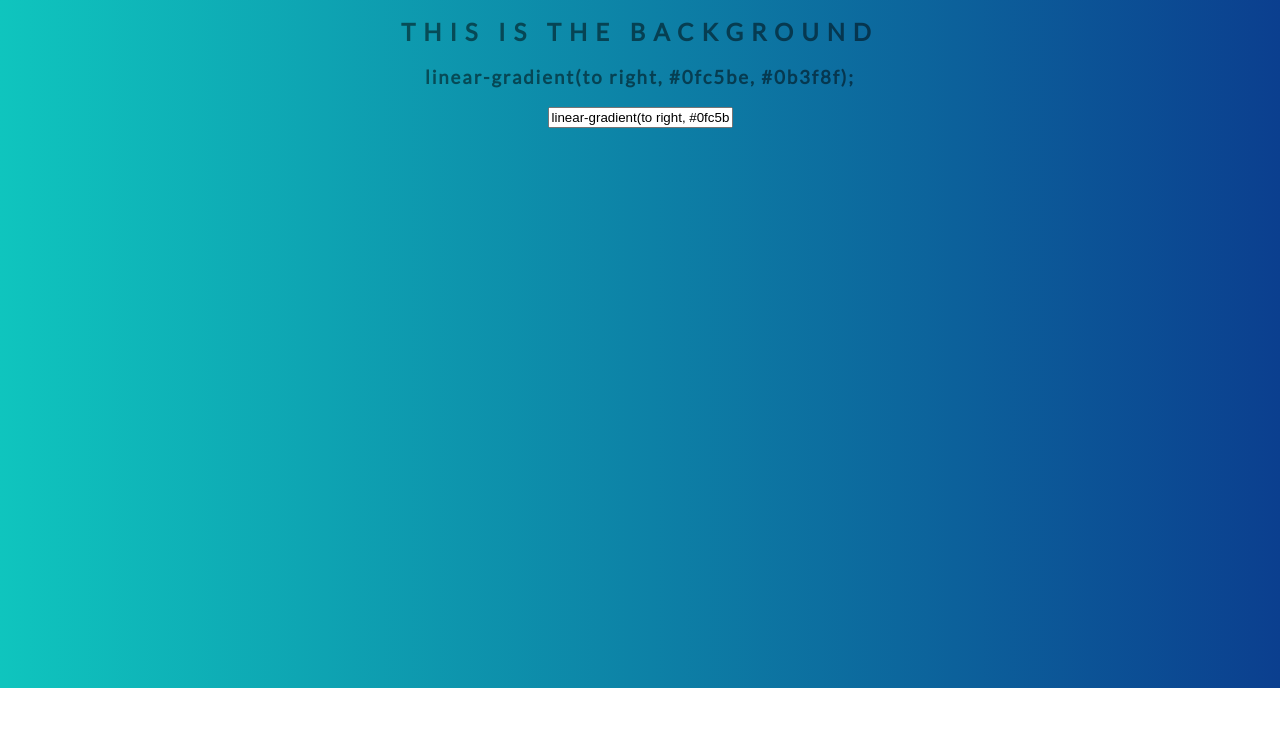
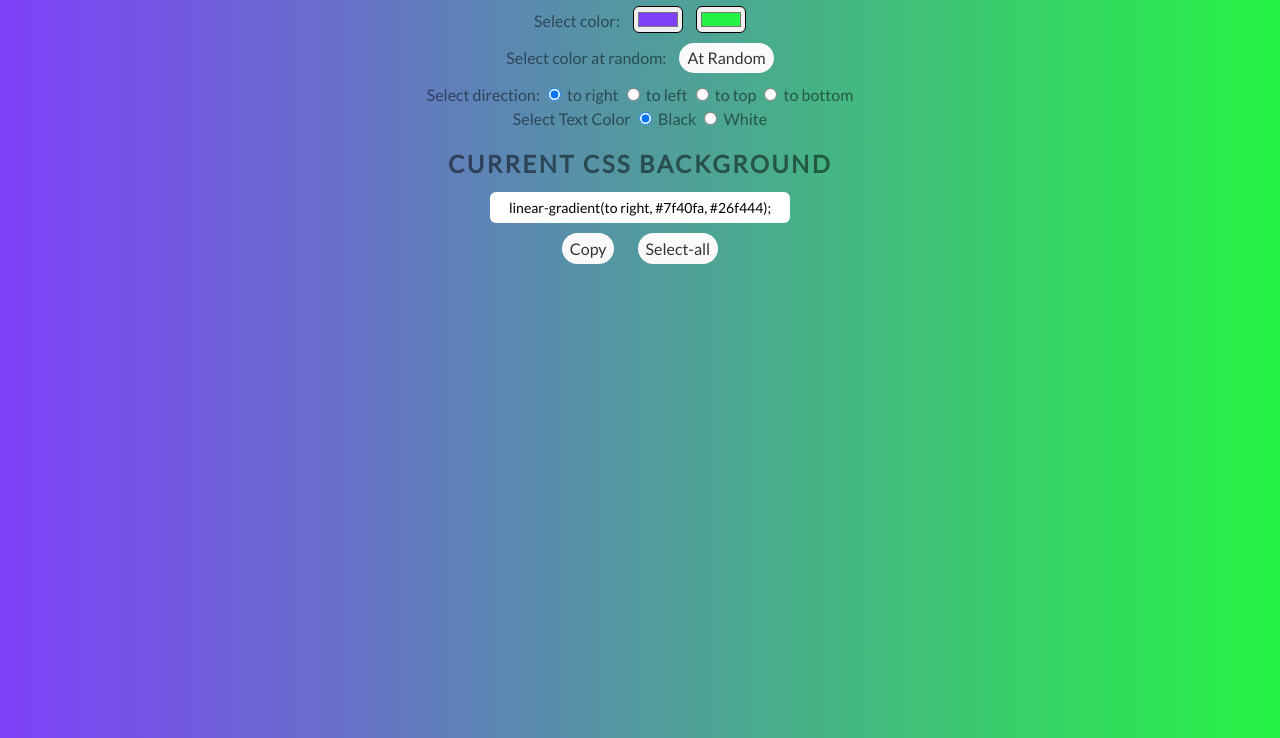
Before and after one commit to neneta0921/background-generator, a plain HTML site: page index.html in a window 1280 px wide. Shown: the part 112-850 px from the top of the page. Before the commit the page ends 800 px from the top, so only its background shows below. Drawn offline with Linux system fonts and the light colour scheme.

Commit message:
project updated

```diff
--- a/index.html
+++ b/index.html
@@ -13,16 +13,45 @@
       gtag('config', 'G-HGEPCV3FMS');
     </script>
     <title>Background Generator</title>
+    <link rel="stylesheet" type="text/css" href="reset.min.css" />
     <link rel="stylesheet" type="text/css" href="style.css" />
   </head>
-  <body id="gradient">
+  <body>
     <h1>Background Generator</h1>
-    <input class="color1" type="color" name="color1" value="#0fc5be" />
-    <input class="color2" type="color" name="color2" value="#0b3f8f" />
-    <button id="random">Random Change</button>
-    <h2>This is the Background</h2>
-    <h3></h3>
-    <input type="text" id="target" />
+
+    <div class="select">
+      <span>Select color: </span>
+      <input class="color1" type="color" name="color1" />
+      <input class="color2" type="color" name="color2" />
+    </div>
+    <div class="random">
+      <span>Select color at random:</span>
+      <button id="random">At Random</button>
+    </div>
+    <div class="deg">
+      <span>Select direction: </span>
+      <input type="radio" name="direction" id="right" value="right" checked />
+      <label for="right">to right</label>
+      <input type="radio" name="direction" id="left" value="left" />
+      <label for="left">to left</label>
+      <input type="radio" name="direction" id="top" value="top" />
+      <label for="top">to top</label>
+      <input type="radio" name="direction" id="bottom" value="bottom" />
+      <label for="bottom">to bottom</label>
+    </div>
+    <div class="font-color">
+      <span>Select Text Color</span>
+      <input type="radio" name="font-color" id="black" value="black" checked />
+      <label for="black">Black</label>
+      <input type="radio" name="font-color" id="white" value="white" />
+      <label for="white">White</label>
+    </div>
+    <h2>Current CSS Background</h2>
+    <input type="text" id="css" class="input-css" />
+    <div class="button-area">
+      <button id="copy">Copy</button>
+      <button id="select">Select-all</button>
+    </div>
     <script type="text/javascript" src="script.js"></script>
   </body>
 </html>
--- /dev/null
+++ b/reset.min.css
@@ -0,0 +1,53 @@
+*,
+::after,
+::before {
+  box-sizing: border-box;
+}
+blockquote,
+body,
+dd,
+dl,
+figure,
+h1,
+h2,
+h3,
+h4,
+p {
+  margin: 0;
+}
+ol[role='list'],
+ul[role='list'] {
+  list-style: none;
+}
+html {
+  scroll-behavior: smooth;
+}
+body {
+  min-height: 100vh;
+  text-rendering: optimizeSpeed;
+  line-height: 1.5;
+}
+a:not([class]) {
+  text-decoration-skip-ink: auto;
+}
+img,
+picture {
+  max-width: 100%;
+  display: block;
+}
+button,
+input,
+select,
+textarea {
+  font: inherit;
+}
+@media (prefers-reduced-motion: reduce) {
+  *,
+  ::after,
+  ::before {
+    animation-duration: 0s !important;
+    animation-iteration-count: 1 !important;
+    transition-duration: 0s !important;
+    scroll-behavior: auto !important;
+  }
+}
--- a/script.js
+++ b/script.js
@@ -1,15 +1,16 @@
-const body = document.getElementById('gradient');
-const css = document.querySelector('h3');
 const color1 = document.querySelector('.color1');
 const color2 = document.querySelector('.color2');
+const css = document.getElementById('css');
+const direction = document.getElementsByName('direction');
+const fontColor = document.getElementsByName('font-color');
 const randomBtn = document.getElementById('random');
-const cssInfo = document.getElementById('target');
+const copyBtn = document.getElementById('copy');
+const selectBtn = document.getElementById('select');
 
-function showCurrentColor() {
-  let backgroundStyle = `linear-gradient(to right, ${color1.value}, ${color2.value})`;
+function showCurrentColor(deg = 'right') {
+  let backgroundStyle = `linear-gradient(to ${deg}, ${color1.value}, ${color2.value})`;
   document.body.style.background = backgroundStyle;
-  css.textContent = `${backgroundStyle};`;
-  cssInfo.value = `${backgroundStyle};`;
+  css.value = `${backgroundStyle};`;
 }
 
 function createRandomColor() {
@@ -20,16 +21,64 @@ function createRandomColor() {
   return randomColor;
 }
 
+function btnTextChange(btn, msg) {
+  const previousMsg = btn.textContent;
+  btn.textContent = msg;
+  setTimeout(() => {
+    btn.textContent = previousMsg;
+  }, 1000);
+}
+
 function setRandomColor() {
   color1.value = createRandomColor();
   color2.value = createRandomColor();
+  btnTextChange(randomBtn, 'Changed!');
   showCurrentColor();
+}
+
+function selectCurrentValue() {
+  /* Select the text field */
+  css.select();
+  css.setSelectionRange(0, 99999); /*For mobile devices*/
+}
+
+function copyText() {
+  selectCurrentValue();
+
+  /* Copy the text inside the text field */
+  document.execCommand('copy');
+
+  /* Alert the copied text */
+  btnTextChange(copyBtn, 'Copied!');
+}
+
+function selectText() {
+  selectCurrentValue();
+  btnTextChange(selectBtn, 'Selected!');
 }
 
 // EventListener
 color1.addEventListener('input', showCurrentColor);
 color2.addEventListener('input', showCurrentColor);
 randomBtn.addEventListener('click', setRandomColor);
+copyBtn.addEventListener('click', copyText);
+selectBtn.addEventListener('click', selectText);
+
+// change direction
+direction.forEach((e) => {
+  e.addEventListener('click', () => {
+    const deg = document.querySelector('input:checked[name=direction]').value;
+    showCurrentColor(deg);
+  });
+});
+
+// change font color
+fontColor.forEach((e) => {
+  e.addEventListener('click', () => {
+    const color = document.querySelector('input:checked[name=font-color]').value;
+    document.body.style.color = color;
+  });
+});
 
 // On Load
-showCurrentColor();
+setRandomColor();
--- a/style.css
+++ b/style.css
@@ -4,17 +4,81 @@ body {
   font-family: 'Lato', sans-serif;
   color: rgba(0, 0, 0, 0.5);
   text-align: center;
-  text-transform: uppercase;
-  letter-spacing: 0.5em;
   top: 15%;
   background: linear-gradient(to right, red, yellow);
 }
 
 h1 {
+  text-transform: uppercase;
   width: 100%;
+  letter-spacing: 0.5em;
+  margin-top: 50px;
+  margin-bottom: 20px;
 }
 
-h3 {
-  text-transform: none;
+h2 {
+  text-transform: uppercase;
   letter-spacing: 0.1em;
+  margin-top: 15px;
 }
+
+.color1 {
+  margin: 0 10px;
+}
+
+.random {
+  margin: 10px 0;
+}
+
+button {
+  display: inline-block;
+  padding: 0.2em 0.5em;
+  text-decoration: none;
+  color: #333333;
+  background-color: #fafafa;
+  transition: 0.4s;
+  border: none;
+  border-radius: 40px;
+  font-family: 'Lato', sans-serif;
+}
+
+#random {
+  margin-left: 10px;
+}
+
+#copy {
+  margin-right: 20px;
+}
+
+button:hover {
+  background-color: #333333;
+  color: #fafafa;
+}
+
+button:focus {
+  outline: none;
+}
+
+button:active {
+  -webkit-transform: translateY(4px);
+  transform: translateY(4px);
+  border-bottom: none;
+}
+
+input {
+  border-radius: 6px;
+}
+
+.input-css {
+  border: none;
+  text-align: center;
+  margin: 10px 0;
+  padding: 5px;
+  width: 300px;
+  font-size: 14px;
+  font-family: 'Lato', sans-serif;
+}
+
+input:focus {
+  outline: none;
+}
```
